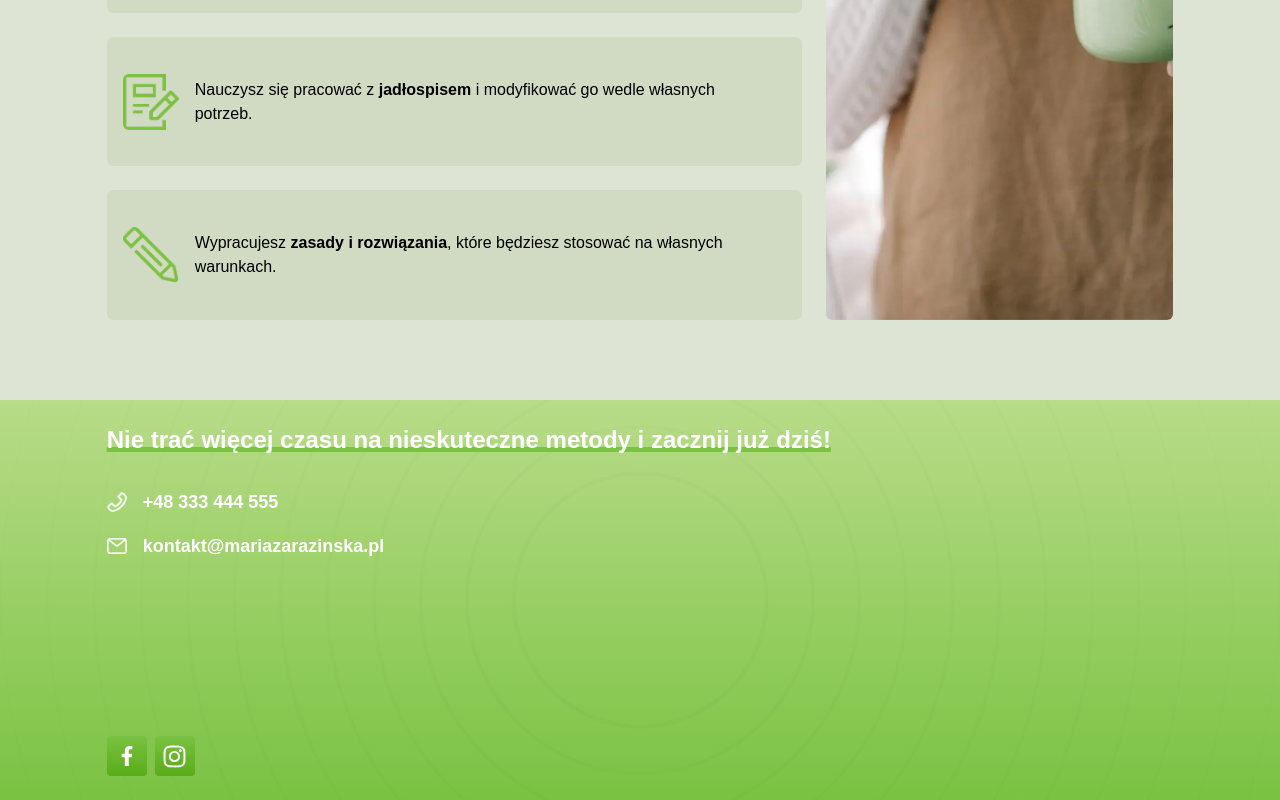
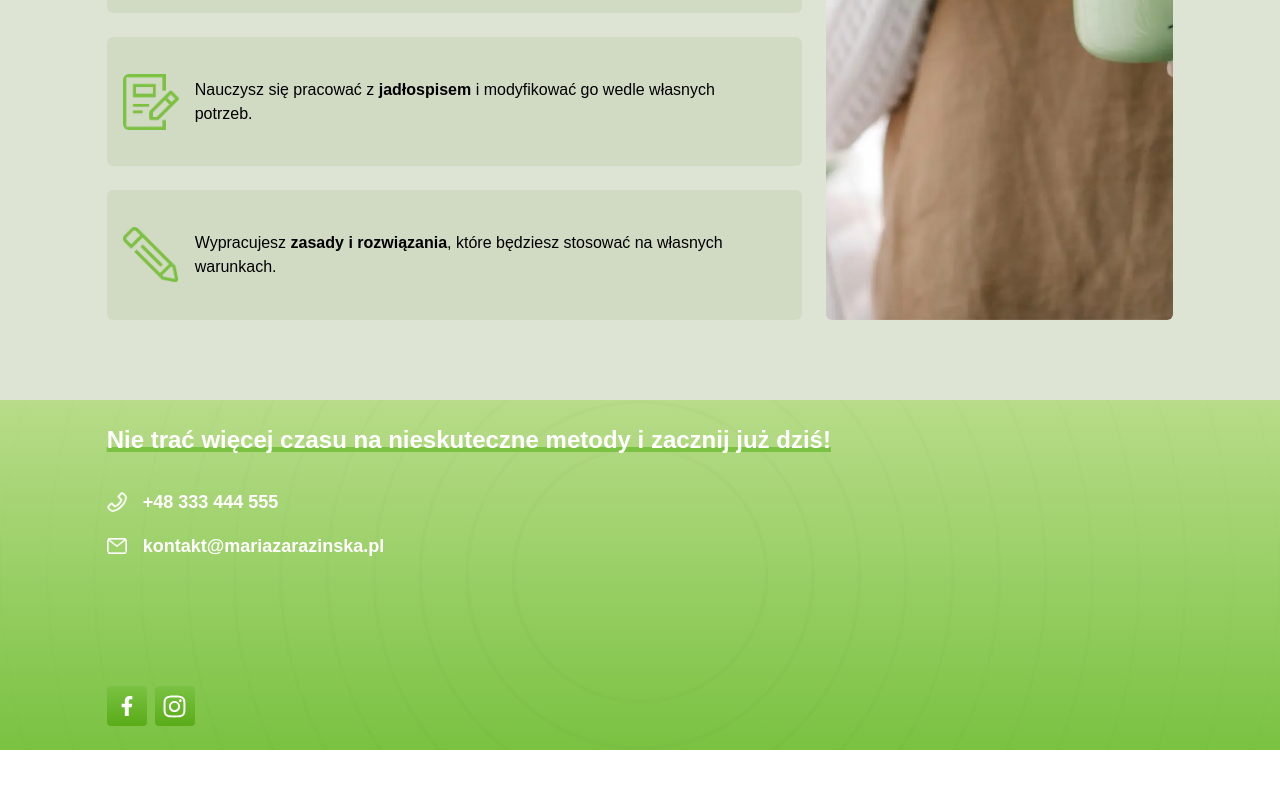
Before and after one commit to mikwis01/dietician, a Next.js app: page / in a window 1280 px wide. Shown: the part 2584-3384 px from the top of the page. After the commit the page ends 3334 px from the top, so only its background shows below. Built offline with nearby package versions, Linux system fonts and the light colour scheme.

Commit message:
fix: fix footer on landscape

```diff
--- a/src/components/Footer/Footer.tsx
+++ b/src/components/Footer/Footer.tsx
@@ -3,9 +3,9 @@ import styles from "../../styles/Underline.module.css"
 
 export const Footer = () => {
   return (
-    <footer className="h-[50vh] max-h-[400px] w-full mt-20 bg-gradient-to-b from-customGreen-light to-customGreen-semiLight flex flex-col text-white font-bold justify-center items-center">
-      <div className="h-[50vh] max-h-[400px] w-full absolute bg-[url('../assets/FooterBackground.webp')] bg-no-repeat bg-center bg-cover lg:opacity-70" />
-      <div className="h-[50vh] max-h-[400px] absolute w-5/6 py-6 flex flex-col gap-6 justify-between max-w-[1200px]">
+    <footer className="h-[350px] w-full mt-20 bg-gradient-to-b from-customGreen-light to-customGreen-semiLight flex flex-col text-white font-bold justify-center items-center">
+      <div className="h-[350px] w-full absolute bg-[url('../assets/FooterBackground.webp')] bg-no-repeat bg-center bg-cover lg:opacity-70" />
+      <div className="h-[350px] absolute w-5/6 py-6 flex flex-col gap-6 justify-between max-w-[1200px]">
         <div className="flex flex-col gap-8">
           <h3 className={`text-lg ${styles.underline} lg:text-2xl`}>
             Nie trać więcej czasu na nieskuteczne metody i zacznij już dziś!
```
